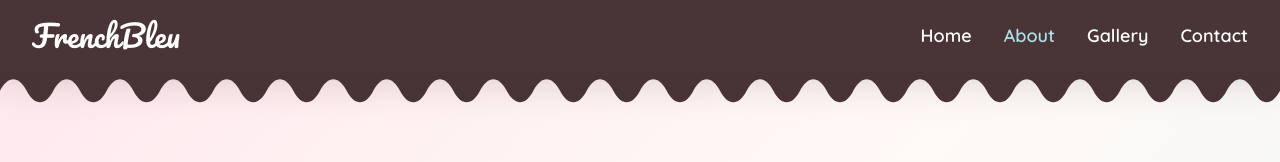
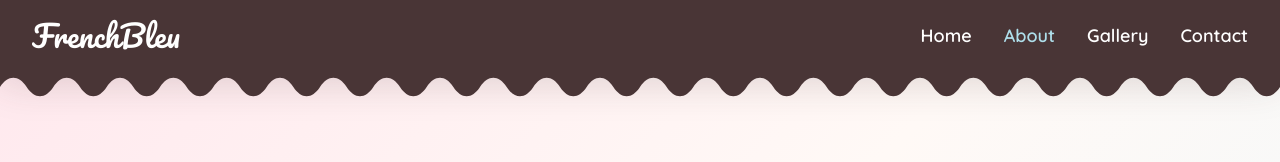
Before and after one commit to Geeteshgit/frenchbleu, a Next.js app: page /about in a window 1280 px wide. Shown: the top 162 px of the page. Built offline with nearby package versions, Linux system fonts and the light colour scheme.

Commit message:
changed wave styling

```diff
--- a/src/components/ui/WaveDivider.tsx
+++ b/src/components/ui/WaveDivider.tsx
@@ -2,21 +2,19 @@ import clsx from "clsx";
 
 type WaveDividerProps = {
   path: string;
-  direction?: "up" | "down";
   tone: string;
   className?: string;
 };
 
 export default function WaveDivider({
   path,
-  direction = "down",
   tone,
   className,
 }: WaveDividerProps) {
   return (
     <div
       className={clsx(
-        "relative z-10 h-10 overflow-hidden -mb-10",
+        "relative z-50 h-8 overflow-hidden -mb-8",
         tone,
         className,
       )}
@@ -25,10 +23,7 @@ export default function WaveDivider({
       <svg
         viewBox="0 0 1440 120"
         preserveAspectRatio="none"
-        className={clsx(
-          "absolute inset-0 h-full w-full",
-          direction === "down" && "rotate-180",
-        )}
+        className="absolute inset-0 h-full w-full rotate-180"
       >
         <path fill="currentColor" d={path} />
       </svg>
```
